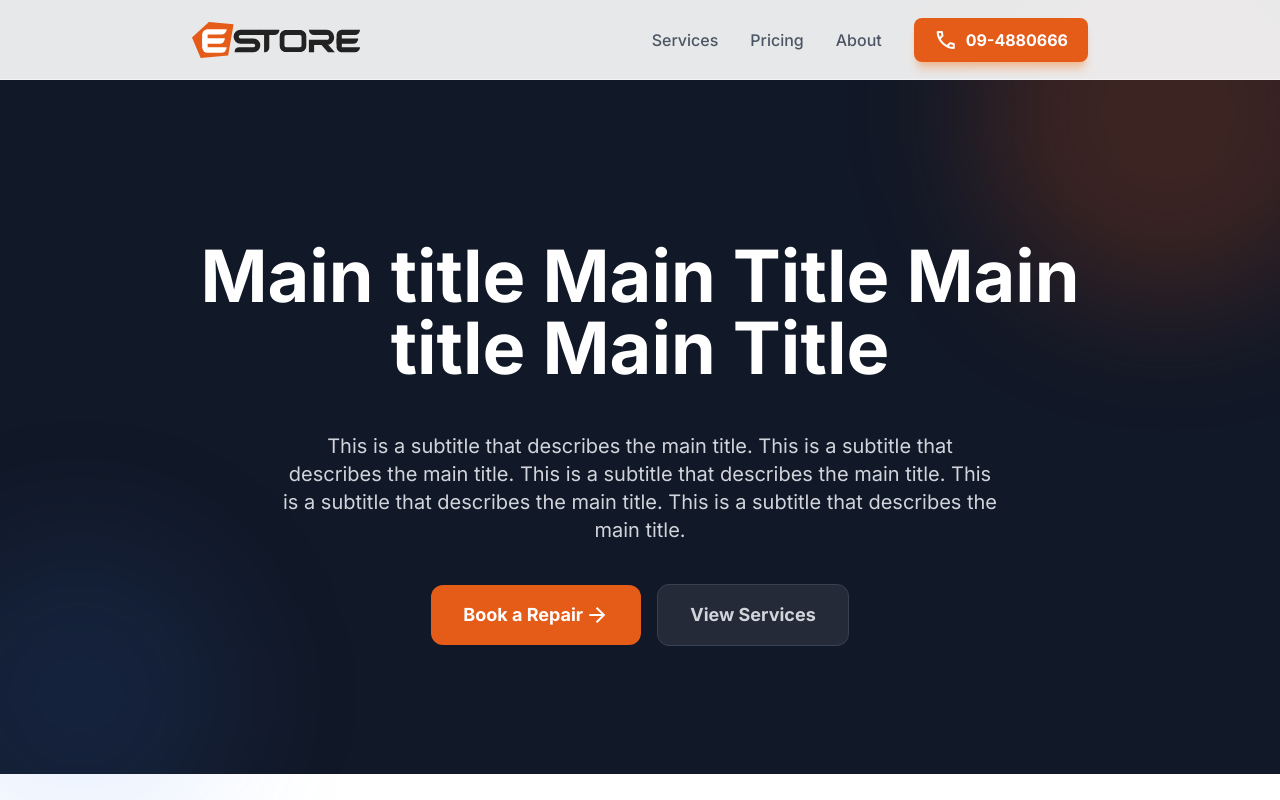
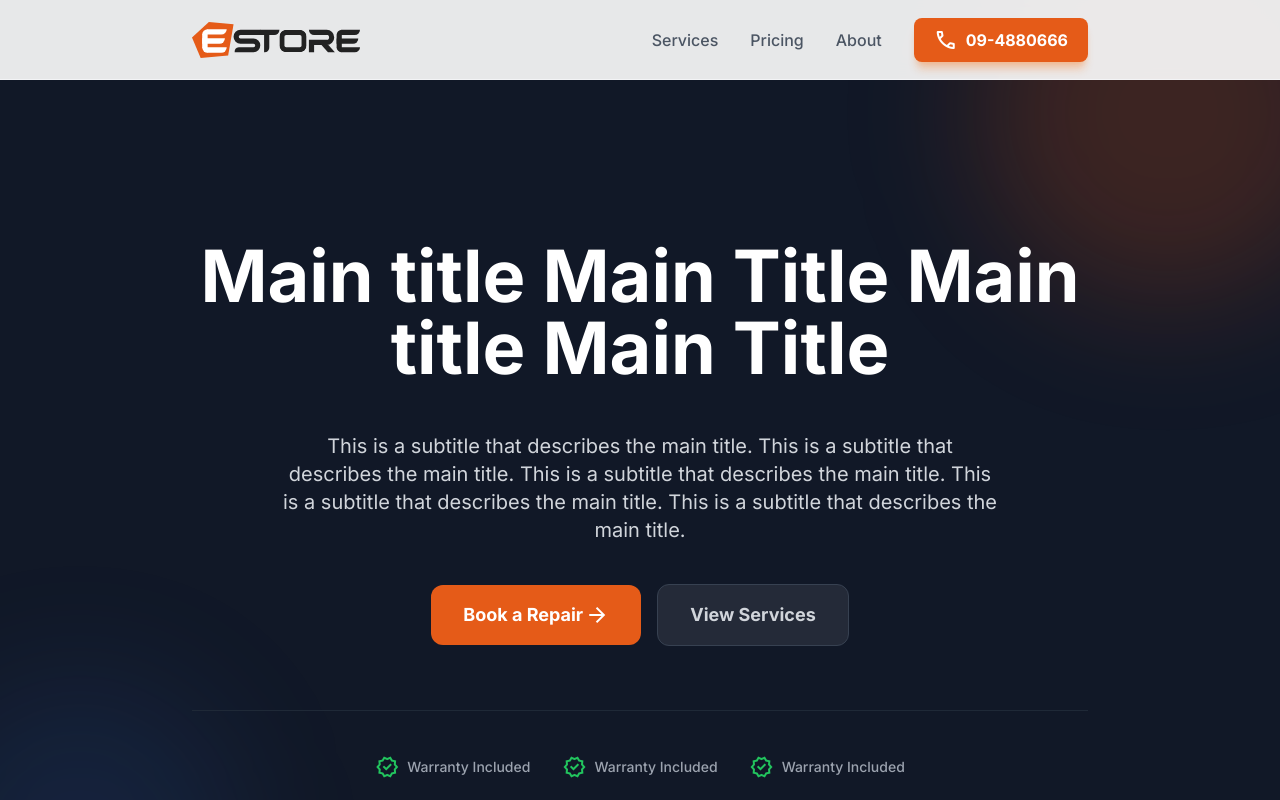
Before and after one commit to togwat/vrepair-website, a React (Vite) app: page / in a window 1280 px wide. Shown: the top 800 px of the page. Built offline with nearby package versions, Linux system fonts and the light colour scheme.

Commit message:
Hero verify ticks

```diff
--- a/src/index.css
+++ b/src/index.css
@@ -8,7 +8,10 @@
   --colour-grey-text-dark: #4B5563;
   --colour-grey-text-light: #D1D5DB;
 
+  --colour-grey-400: #9CA3AF;
   --colour-grey-700: #374151;
+
+  --colour-green-500: #22C55E;
 }
 
 body {
--- a/src/pages/home/components/Hero.tsx
+++ b/src/pages/home/components/Hero.tsx
@@ -2,6 +2,7 @@ import BookingButton from './BookingButton'
 import './css/Hero.css'
 import HeroBackground from './HeroBackground'
 import HeroButton from './HeroButton'
+import HeroVerify from './HeroVerify'
 
 export default function Hero() {
     return (
@@ -15,6 +16,12 @@ export default function Hero() {
                     <BookingButton />
                     <HeroButton link="todo">View Services</HeroButton>
                 </div>
+
+                <div className="hero-verify-container">
+                    <HeroVerify text="Warranty Included" />
+                    <HeroVerify text="Warranty Included" />
+                    <HeroVerify text="Warranty Included" />
+                </div>
             </div>
         </header>
     )
--- /dev/null
+++ b/src/pages/home/components/HeroVerify.tsx
@@ -0,0 +1,10 @@
+import './css/HeroVerifiy.css'
+
+export default function HeroVerify({ text }: { text?: string }) {
+    return (
+        <div className="hero-verify">
+            <span className="material-symbols-outlined">verified</span>
+            <p>{text}</p>
+        </div>
+    )
+}
--- a/src/pages/home/components/css/Hero.css
+++ b/src/pages/home/components/css/Hero.css
@@ -45,3 +45,19 @@
     align-items: center;
     gap: 1rem;
 }
+
+.hero-verify-container {
+    display: flex;
+    justify-content: center;
+    flex-wrap: wrap;
+    align-items: center;
+    column-gap: 2rem;
+
+    padding-top: 2rem;
+    margin-top: 4rem;
+
+    border-style: solid;
+    border-color: #1F2937;
+    border-width: 0;
+    border-top-width: 1px;
+}
--- /dev/null
+++ b/src/pages/home/components/css/HeroVerifiy.css
@@ -0,0 +1,15 @@
+.hero-verify {
+    color: var(--colour-grey-400);
+    font-weight: 500;   /* medium */
+
+    font-size: 0.875rem;
+    line-height: 1.25rem;
+
+    display: flex;
+    align-items: center;
+    gap: 0.5rem;
+}
+
+.hero-verify span {
+    color: var(--colour-green-500);
+}
```
